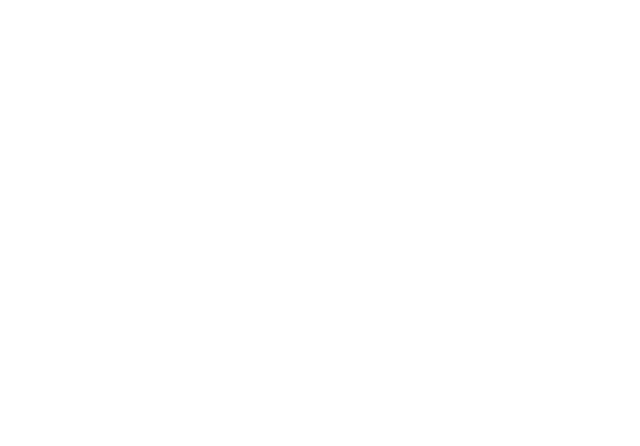
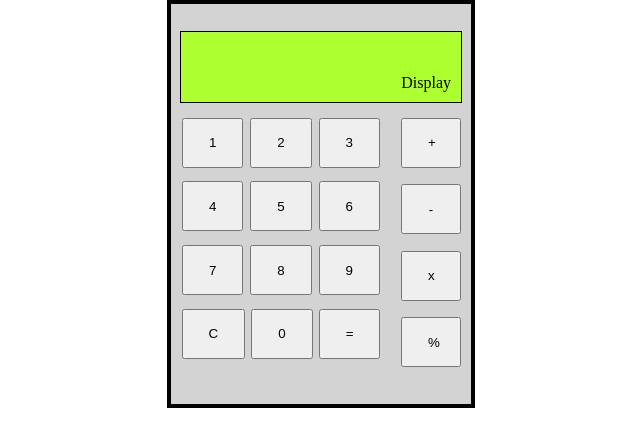
Before and after one commit to ChristopherHooks/calculator, a plain HTML site: page index.html in a window 1280 px wide. Shown: the whole page, without its empty margins (319-959 px from the left). Drawn offline with Linux system fonts and the light colour scheme.

Commit message:
Create calculator GUI

```diff
--- a/index.html
+++ b/index.html
@@ -9,6 +9,33 @@
 </head>
 
 <body>
+    <div id="calculator">
+        <div id="display">Display</div>
+
+        <div id="button-container">
+            <div id="num-container">
+                <button class="button" id="1">1</button>
+                <button class="button" id="2">2</button>
+                <button class="button" id="3">3</button>
+                <button class="button" id="4">4</button>
+                <button class="button" id="5">5</button>
+                <button class="button" id="6">6</button>
+                <button class="button" id="7">7</button>
+                <button class="button" id="8">8</button>
+                <button class="button" id="9">9</button>
+                <button class="button" id="clear">C</button>
+                <button class="button" id="0">0</button>
+                <button class="button" id="equal">=</button>
+            </div>
+            <div id="op-container">
+                <button class="button" id="add">+</button>
+                <button class="button" id="subtract">-</button>
+                <button class="button" id="multiply">x</button>
+                <button class="button" id="divide">%</button>
+
+            </div>
+        </div>
+    </div>
 
     <script src="script.js"></script>
 </body>
--- a/style.css
+++ b/style.css
@@ -0,0 +1,62 @@
+body {
+    display: flex;
+    flex-direction: column;
+    align-items: center;
+    padding: 0;
+    margin: auto 0 auto 0;
+    box-sizing: border-box;
+}
+
+#calculator{
+    display: flex;
+    flex-direction: column;
+    justify-content: center;
+    align-items: center;
+    gap: 5px;
+    width:300px;
+    height:400px;
+    background-color:lightgray;
+    border: 4px solid;
+
+}
+
+#display{
+    display:flex;
+    align-items: flex-end;
+    justify-content: flex-end;
+    width: 260px;
+    height: 50px;
+    padding: 10px;
+    border: 1px solid black;
+    background: greenyellow
+}
+
+#button-container{
+    display:flex;
+}
+
+#num-container {
+    display: flex;
+    justify-content: space-around;
+    flex-wrap: wrap;
+    gap: 5px;
+    width: 200px;
+    height: 250px;
+    padding: 10px
+}
+
+#op-container{
+    display:flex;
+    flex-direction: column;
+    justify-content: space-between;
+    width: 60px;
+    height: 250px;
+    padding: 10px;
+    gap: 5px;
+
+}
+
+.button {
+    padding: 0 25px 0 25px;
+    height: 50px;
+}
```
